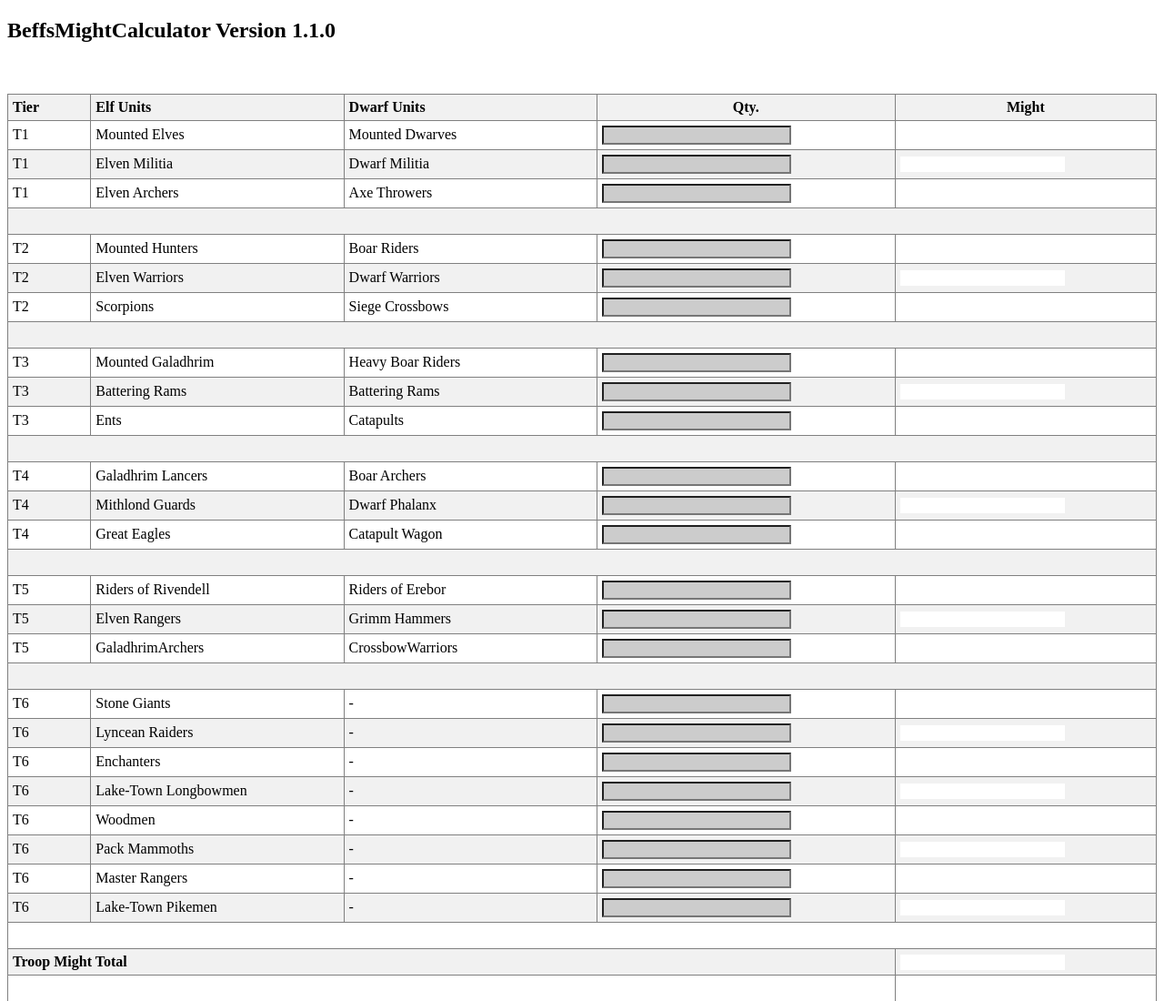
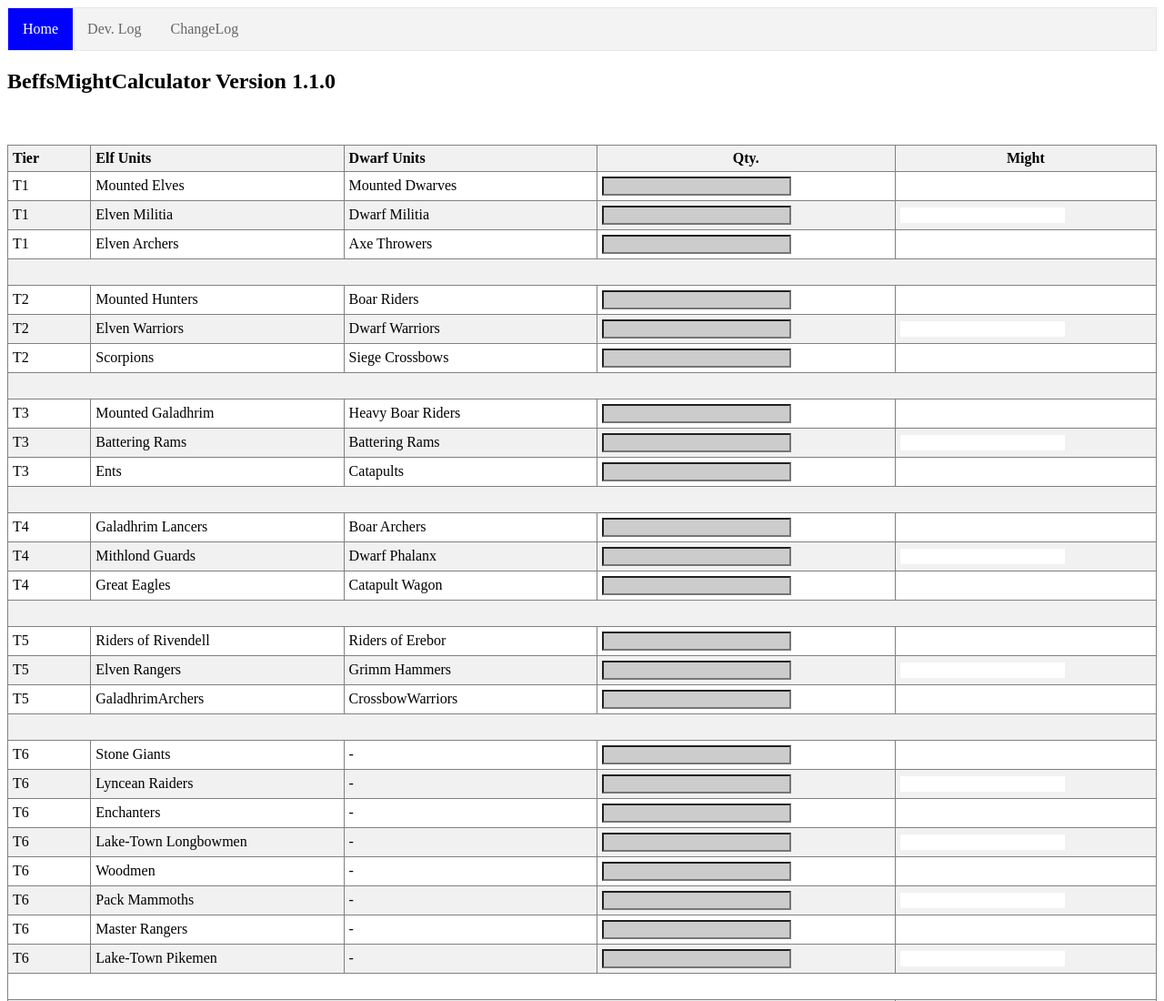
Before and after one commit to jdc20181/BeffsMightCalculator, a plain HTML site: page Dev/WorkingDev/Home.html in a window 1280 px wide. Shown: the top 1100 px of the page at 91% size. Drawn offline with Linux system fonts and the light colour scheme.

Commit message:
Update Home.html

```diff
--- a/Dev/WorkingDev/Home.html
+++ b/Dev/WorkingDev/Home.html
@@ -19,7 +19,13 @@ document.location = "http://beffsmightcalculator.tk/mobile.html";
 </script>
 
 </head>
+
 <body>
+ <ul>
+  <li><a class="active" href="http://beffsmightcalculator.tk">Home</a></li>
+  <li><a href="https://github.com/jdc20181/BeffsMightCalculator/wiki/Dev-Log">Dev. Log</a></li>
+  <li><a href="https://github.com/jdc20181/BeffsMightCalculator/wiki/ChangeLog">ChangeLog</a></li>
+</ul>
 <div id="main">
 <h2> BeffsMightCalculator Version 1.1.0 </h2>
 <br>
```
